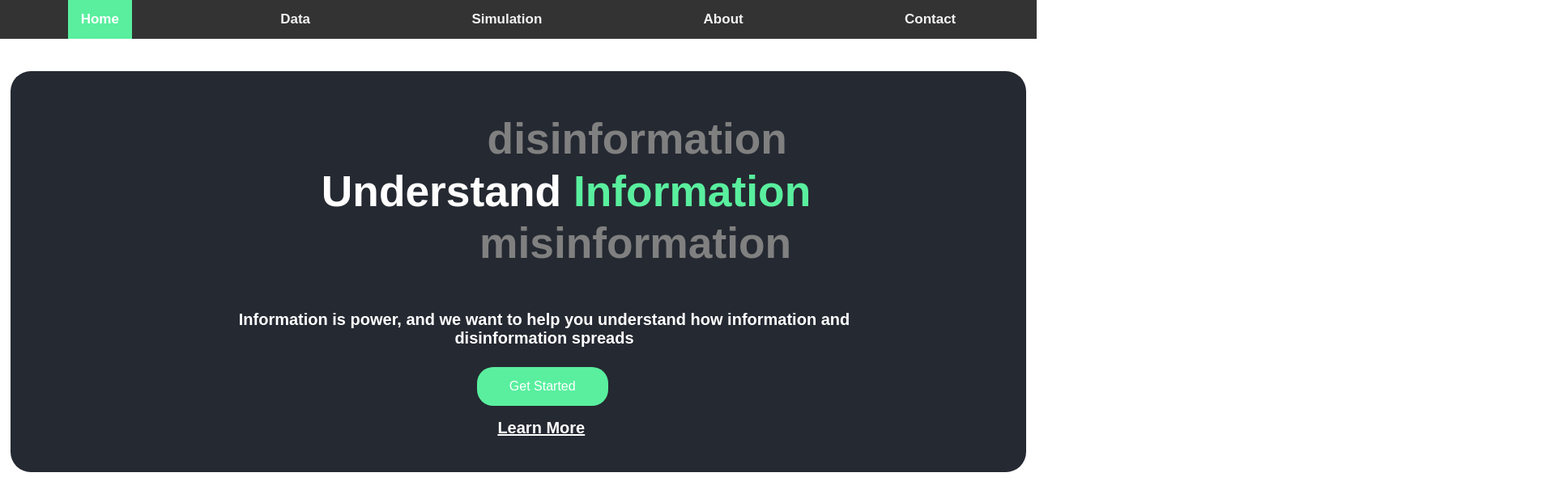
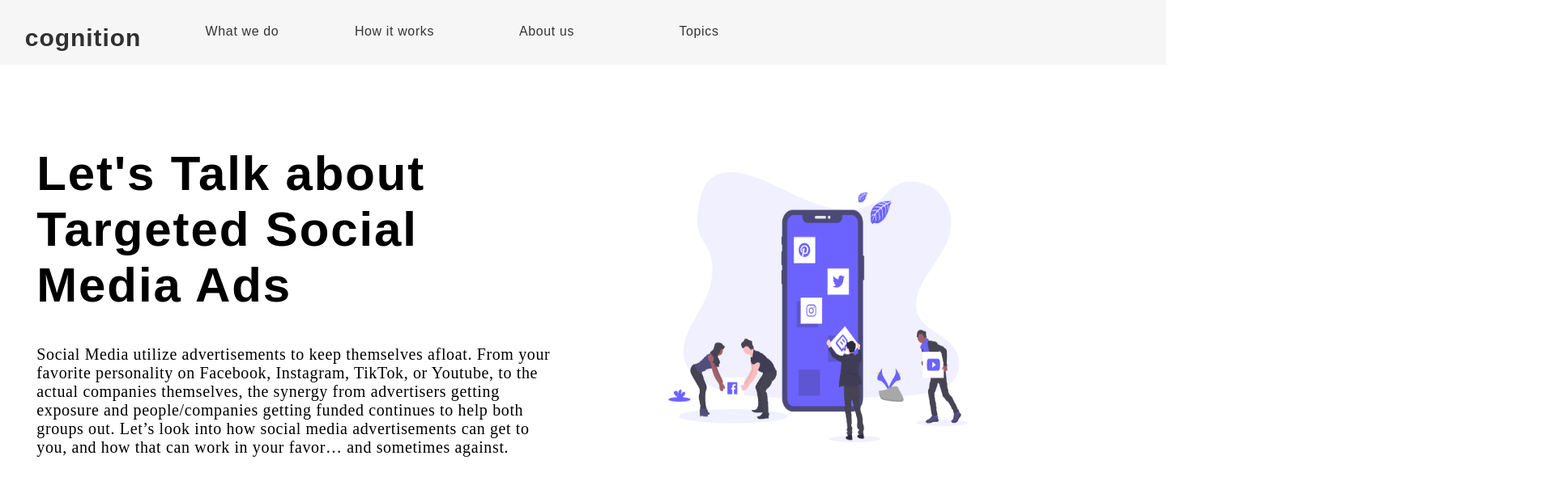
Before and after one commit to kiranpradhan01/j-sdk, a React (Create React App) app: page / in a window 1280 px wide. Shown: the top 616 px of the page at 81% size, 1920 px wide, since content can reach past the window. Built offline with nearby package versions, Linux system fonts and the light colour scheme.

Commit message:
navbar2 and SMLessonPage made

```diff
--- a/src/App.js
+++ b/src/App.js
@@ -2,16 +2,18 @@ import React from 'react';
 import logo from './logo.svg';
 import './App.css';
 import NavBar from './Components/NavBar/NavBar.js';
+import NavBar2 from './Components/NavBar2/NavBar2.js';
 import HomePage from './Containers/HomePage/HomePage.js'
+import SMLessonPage from './Containers/SMLessonPage/SMLessonPage.js';
 
 function App() {
   const button_text = "Call to Action"
   return (
     <div className="App">
       <header className="App-header">
-        <NavBar/>
-        <div id="HomePage">
-          <HomePage/>
+        <NavBar2/>
+        <div id="SMLessonPage">
+          <SMLessonPage/>
         </div>
       </header>
     </div>
--- /dev/null
+++ b/src/Components/NavBar2/NavBar2.js
@@ -0,0 +1,25 @@
+import React from 'react';
+import './Styles/NavBar2.css';
+
+// This is the Navigation bar that belongs on the top of the page
+class NavBar extends React.Component {
+    constructor(props) {
+      super(props);
+        this.state = {
+        }
+    }
+    render() {
+      return (
+        <div id="navbar2">
+            <a  href="#home" id="cognition"> cognition </a>
+            <a href="#introduction" class="navbar2_header"> What we do </a>
+            <a href="#works" class="navbar2_header">How it works</a>
+            <a href="#about" class="navbar2_header">About us</a>
+            <a href="#topics" class="navbar2_header">Topics</a>
+        </div>
+
+      );
+    }
+  }
+
+export default NavBar;
--- /dev/null
+++ b/src/Components/NavBar2/Styles/NavBar2.css
@@ -0,0 +1,55 @@
+@import url('https://fonts.googleapis.com/css?family=Lato&display=swap');
+
+body {
+    margin: 0;
+    font-family: Arial, Helvetica, sans-serif;
+  }
+
+  #navbar2 {
+    width: 1440px;
+    height: 50px;
+    background-color: #f6f6f6;
+    display: flex;
+    justify-content: flex-start;
+    align-self: center;
+    padding-top: 30px;
+  }
+
+  #cognition {
+    width: 205px;
+    height: 41px;
+    font-family: 'Lato', ;
+    font-size: 30px;
+    font-weight: bold;
+    font-stretch: normal;
+    font-style: bold;
+    line-height: normal;
+    letter-spacing: 0.94px;
+    text-align: center;
+    color: #313131;
+    text-decoration: none;
+  }
+
+  .navbar2_header {
+    width: 188px;
+    height: 27px;
+    font-family: 'Lato', ;
+    font-size: 16px;
+    font-weight: 500;
+    font-stretch: normal;
+    font-style: normal;
+    line-height: normal;
+    letter-spacing: 0.63px;
+    text-align: center;
+    color: #343434;
+    text-decoration: none;
+  }
+
+  #topnav2 a {
+    float: left;
+    color: #f2f2f2;
+    text-align: center;
+    padding: 14px 16px;
+    text-decoration: none;
+    font-size: 17px;
+  }
--- /dev/null
+++ b/src/Containers/SMLessonPage/SMLessonPage.js
@@ -0,0 +1,35 @@
+import React from 'react';
+import './Styles/SMLessonPage.css';
+//import ContactButton from '../../Components/Button/Button.js'
+import SocialDashboard from '../../Pictures/SocialDashboard.png';
+
+
+class SMLessonPage extends React.Component {
+    constructor(props) {
+      super(props);
+        this.state = {
+        }
+    }
+    render() {
+      return (
+        <div id = "SMLessonPage">
+          <div id="SMLessonPage_introduction">
+            <div id="SMLessonPage_introduction_Text">
+                <header> Let's Talk about Targeted Social Media Ads </header>
+                <p> Social Media utilize advertisements to keep themselves afloat. From your favorite personality on
+                    Facebook, Instagram, TikTok, or Youtube, to the actual companies themselves, the synergy from
+                    advertisers getting exposure and people/companies getting funded continues to help both groups out.
+                    Let’s look into how social media advertisements can get to you, and how that can work in your
+                    favor… and sometimes against.</p>
+            </div>
+            <div id="SMLessonPage_introduction_Image">
+              <img src={SocialDashboard} alt="Social Media Dashboard" class="socialMediaDashboardImage"></img>
+            </div>
+          </div>
+
+
+        </div>
+    )}
+}
+
+export default SMLessonPage;
--- /dev/null
+++ b/src/Containers/SMLessonPage/Styles/SMLessonPage.css
@@ -0,0 +1,46 @@
+@import url('https://fonts.googleapis.com/css?family=Lato&display=swap');
+
+
+#SMLessonPage_introduction {
+    display: flex;
+    justify-content: space-around;
+}
+
+#SMLessonPage_introduction{
+    padding-top: 100px;
+}
+
+
+#SMLessonPage_introduction_Text header {
+    width: 552px;
+    height: 227px;
+    background-color: var(--dark);
+    font-family: 'Lato', ;
+    font-size: 60px;
+    font-weight: bold;
+    font-stretch: normal;
+    font-style: normal;
+    line-height: normal;
+    letter-spacing: 1.88px;
+    color: var(--dark);
+}
+
+#SMLessonPage_introduction_Text p {
+    width: 649px;
+    height: 238px;
+    font-family: AvenirNext;
+    font-size: 20px;
+    font-weight: 500;
+    font-stretch: normal;
+    font-style: normal;
+    line-height: normal;
+    letter-spacing: 0.63px;
+    color: var(--dark);
+}
+
+
+
+.socialMediaDashboardImage {
+    width: 450px;
+    height: 400px;
+}
```
Also changed, not shown: src/Pictures/SocialDashboard.png (added).
